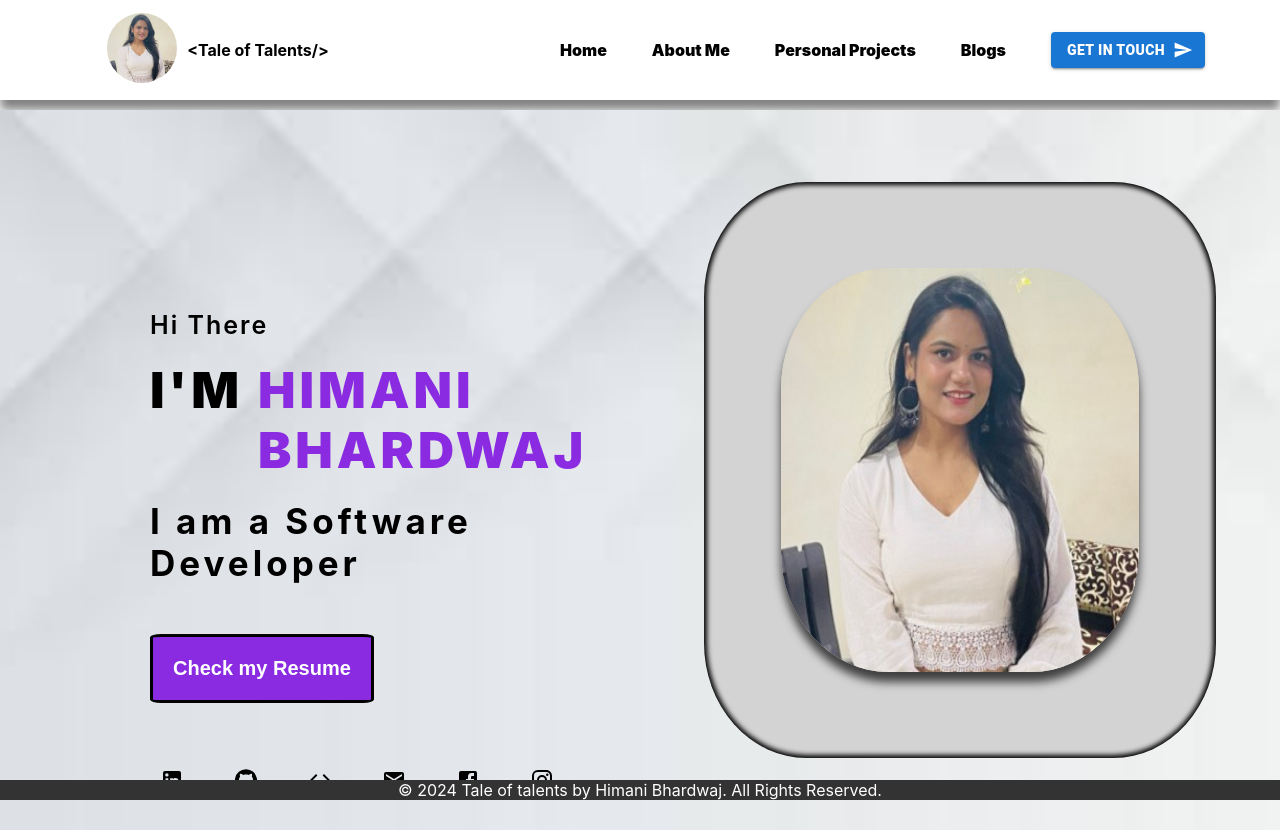
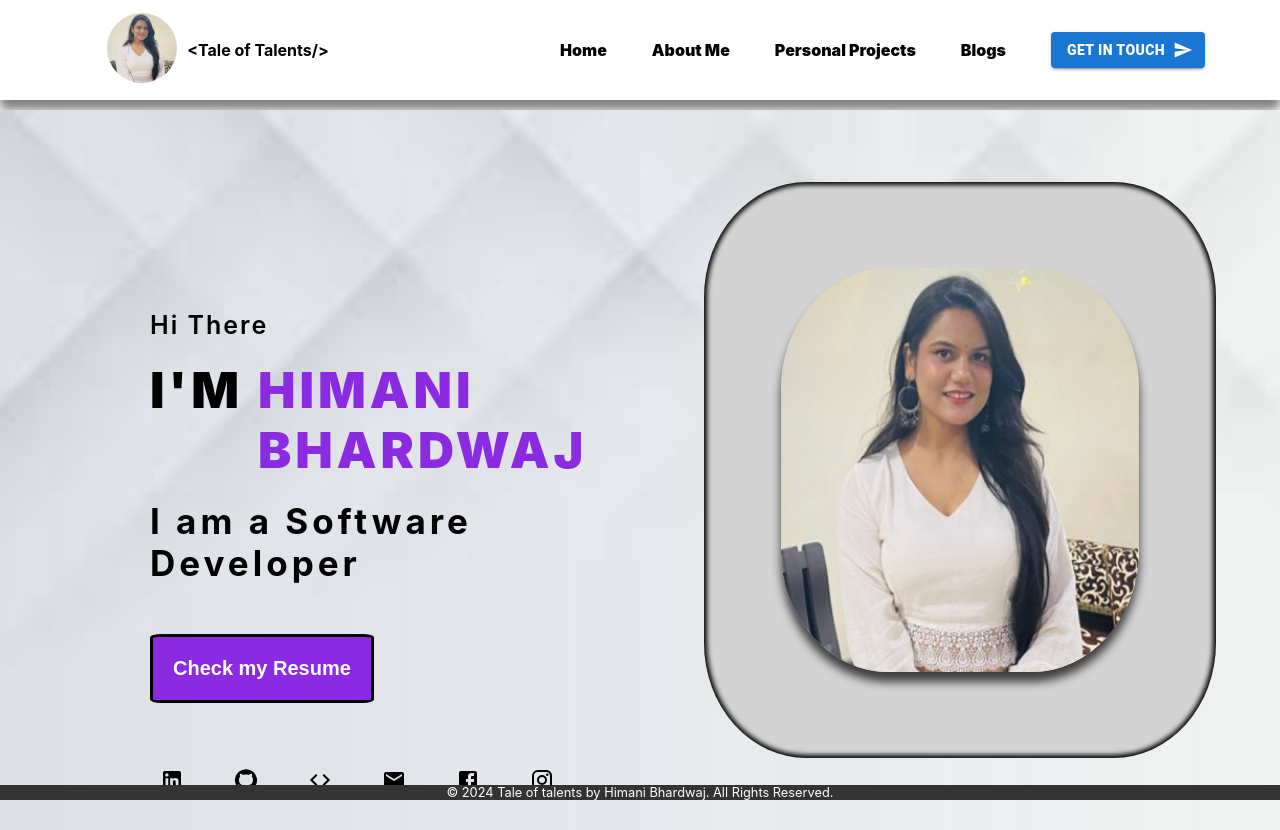
Before and after one commit to himani501/Tale-of-Talents, a React (Create React App) app: page / in a window 1280 px wide. Built offline with nearby package versions, Linux system fonts and the light colour scheme.

Commit message:
looking good

```diff
--- a/src/Components/Footer.js
+++ b/src/Components/Footer.js
@@ -5,7 +5,7 @@ const Footer = () => {
 
     return (
         <footer style={footerStyle}>
-            <p style={{ textAlign: 'center', margin: 0 }}>&copy; {currentYear} Tale of talents by Himani Bhardwaj. All Rights Reserved.</p>
+            <p style={{ textAlign: 'center', fontSize: '0.8rem', margin: 0 }}>&copy; {currentYear} Tale of talents by Himani Bhardwaj. All Rights Reserved.</p>
         </footer>
     );
 }
```
